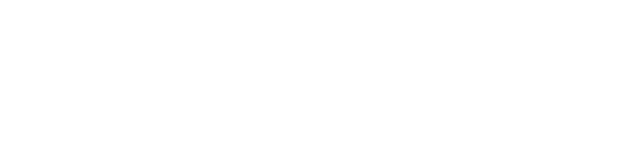
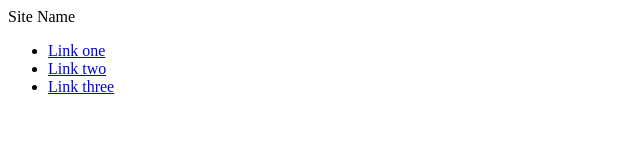
Before and after one commit to Harry-Merrell/landing-page, a plain HTML site: page index.html in a window 1280 px wide. Shown: the whole page, without its empty margins (0-640 px from the left). Drawn offline with Linux system fonts and the light colour scheme.

Commit message:
Create header for index page

```diff
--- a/index.html
+++ b/index.html
@@ -8,6 +8,21 @@
     <link rel="stylesheet" href="style.css">
 </head>
 <body>
+    <div class="header">
+        <div class = "left"></div>
+        <div class = "logo">
+            Site Name
+        </div>
+        <div class = "right">
+            <ul class="top-links">
+                <li><a href="google.com">Link one</a></li>
+                <li><a href="google.com">Link two</a></li>
+                <li><a href="google.com">Link three</a></li>
+
+            </ul>
+        </div>
+
+    </div>
 
 
 </body>
```
